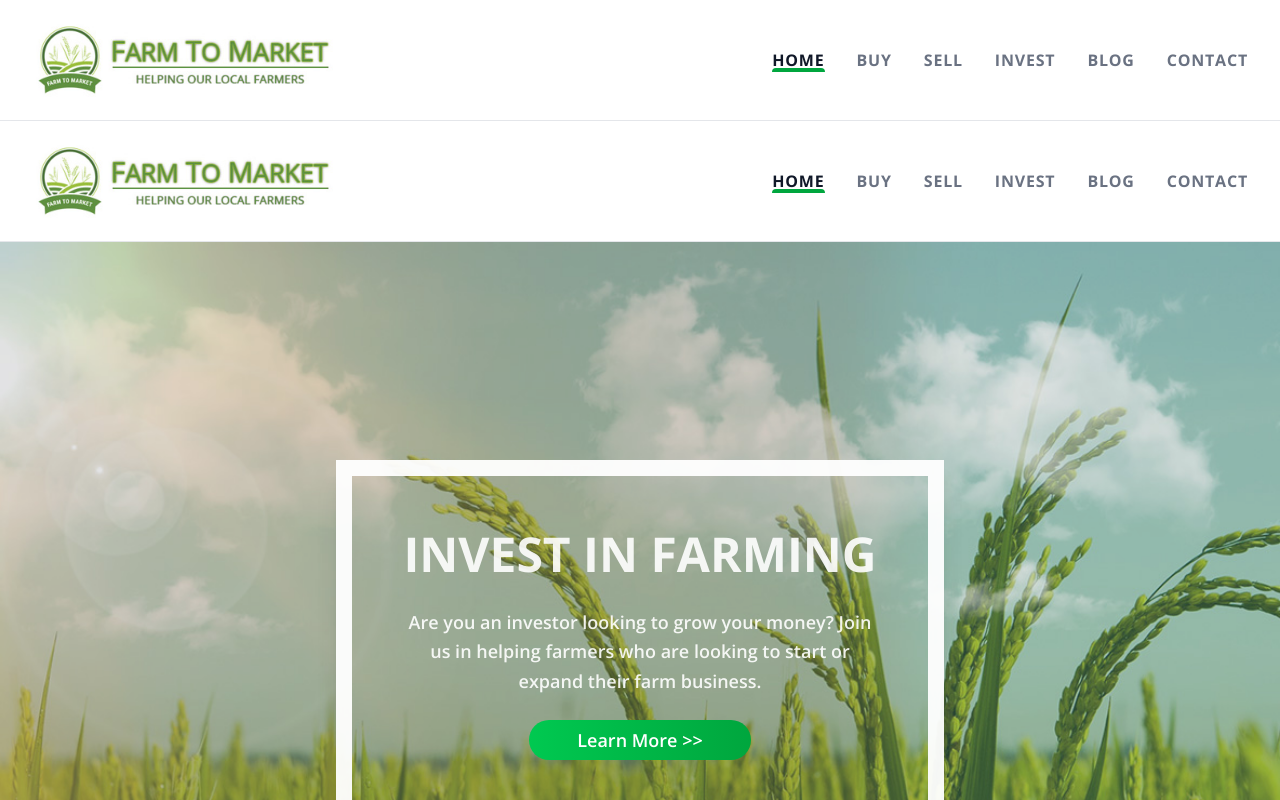
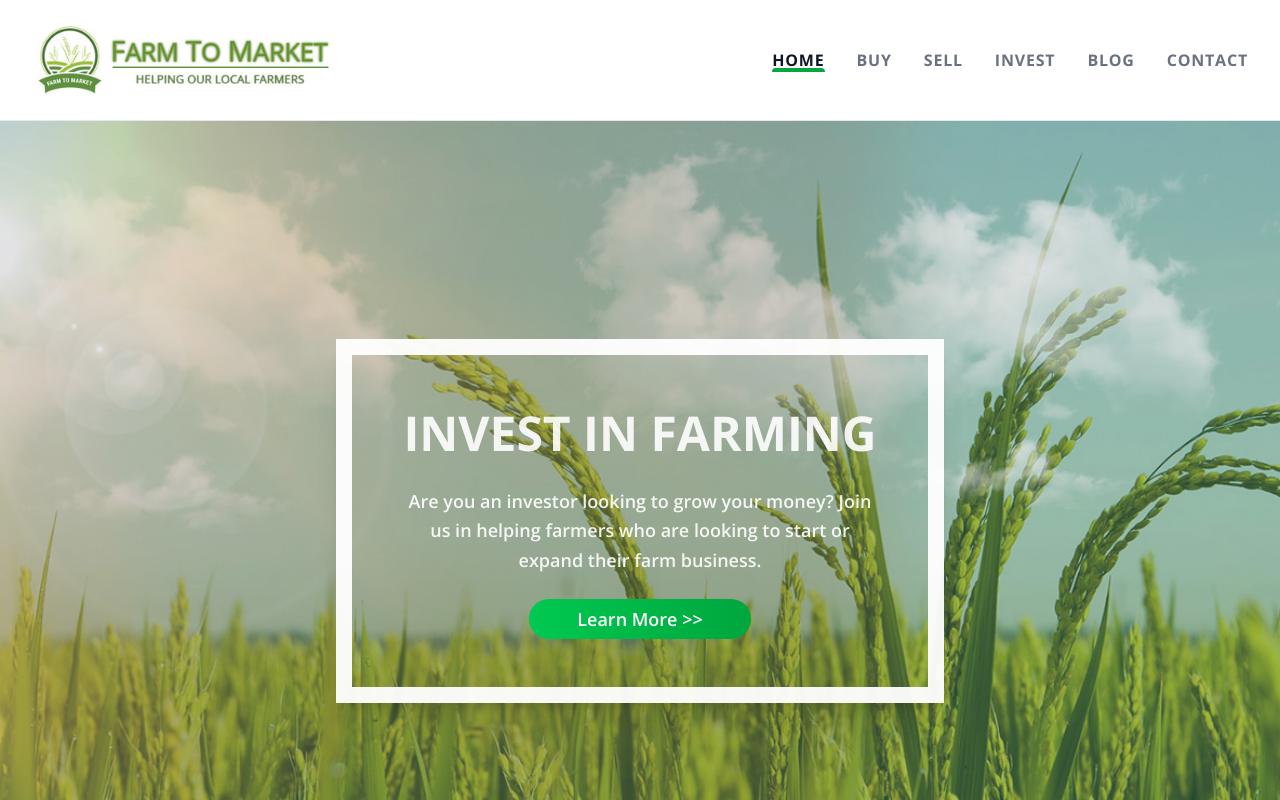
Before and after one commit to MuhammadLateef/Farm-To-Market-Philippines, a Next.js app: page / in a window 1280 px wide. Shown: the top 800 px of the page. Built offline with nearby package versions, Linux system fonts and the light colour scheme.

Commit message:
remove nav and footer from home page

```diff
--- a/src/app/page.tsx
+++ b/src/app/page.tsx
@@ -1,18 +1,14 @@
-import Navbar from "@/components/Navbar/navbar";
 import { Hero } from "@/components/Hero/index";
 import { WhoAreWeSection } from '@/components/who-are-we/who-are-we-section'
 import { HowItWorksSection } from '@/components/how-it-works/how-it-works-section'
 import { BuyAndSellSection } from '@/components/Buy-and-Sell/by-and-sell-section'
-import  Footer  from '@/components/footer/footer'
 export default function Home() {
   return (
     <main>
-      <Navbar />
       <Hero />
       <WhoAreWeSection />
       <HowItWorksSection />
       <BuyAndSellSection />
-      <Footer />
 
     </main>
   );
```
